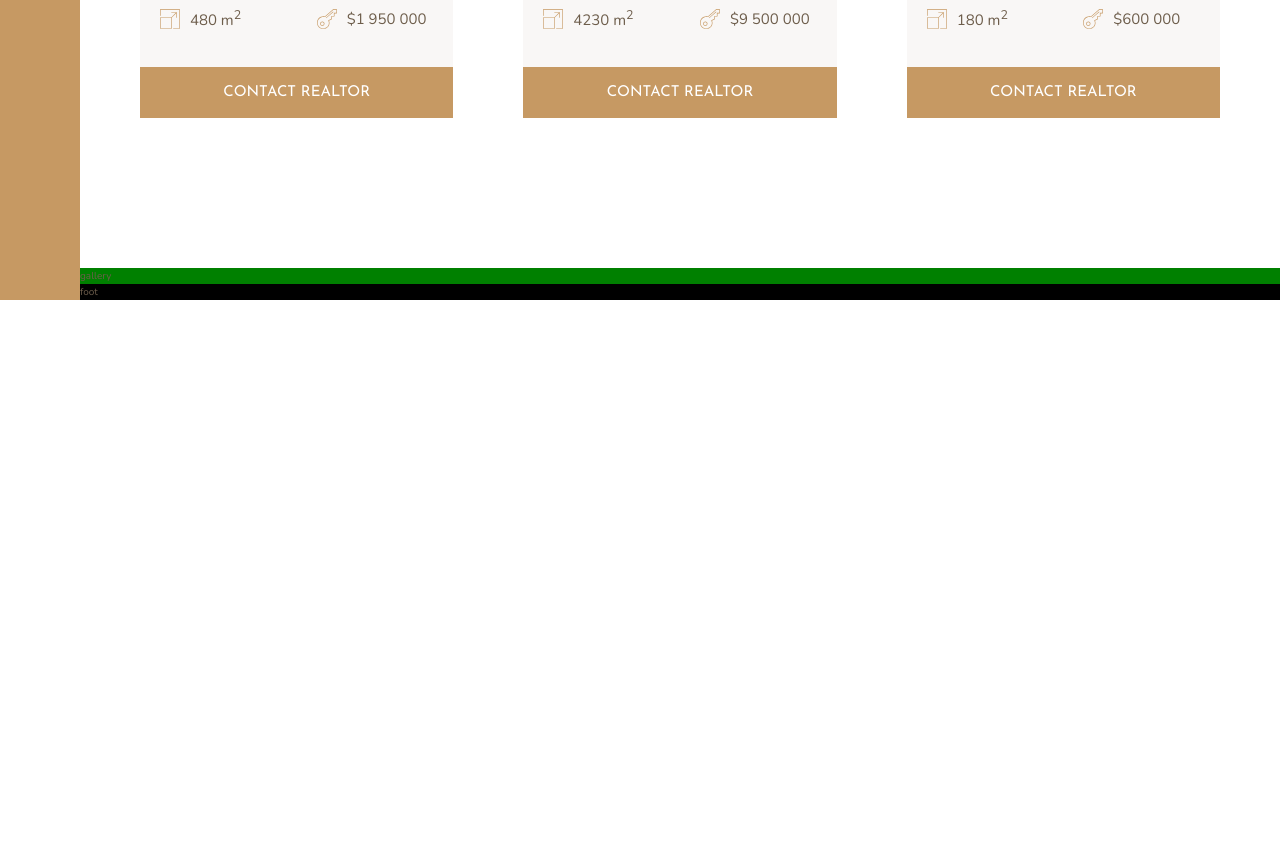
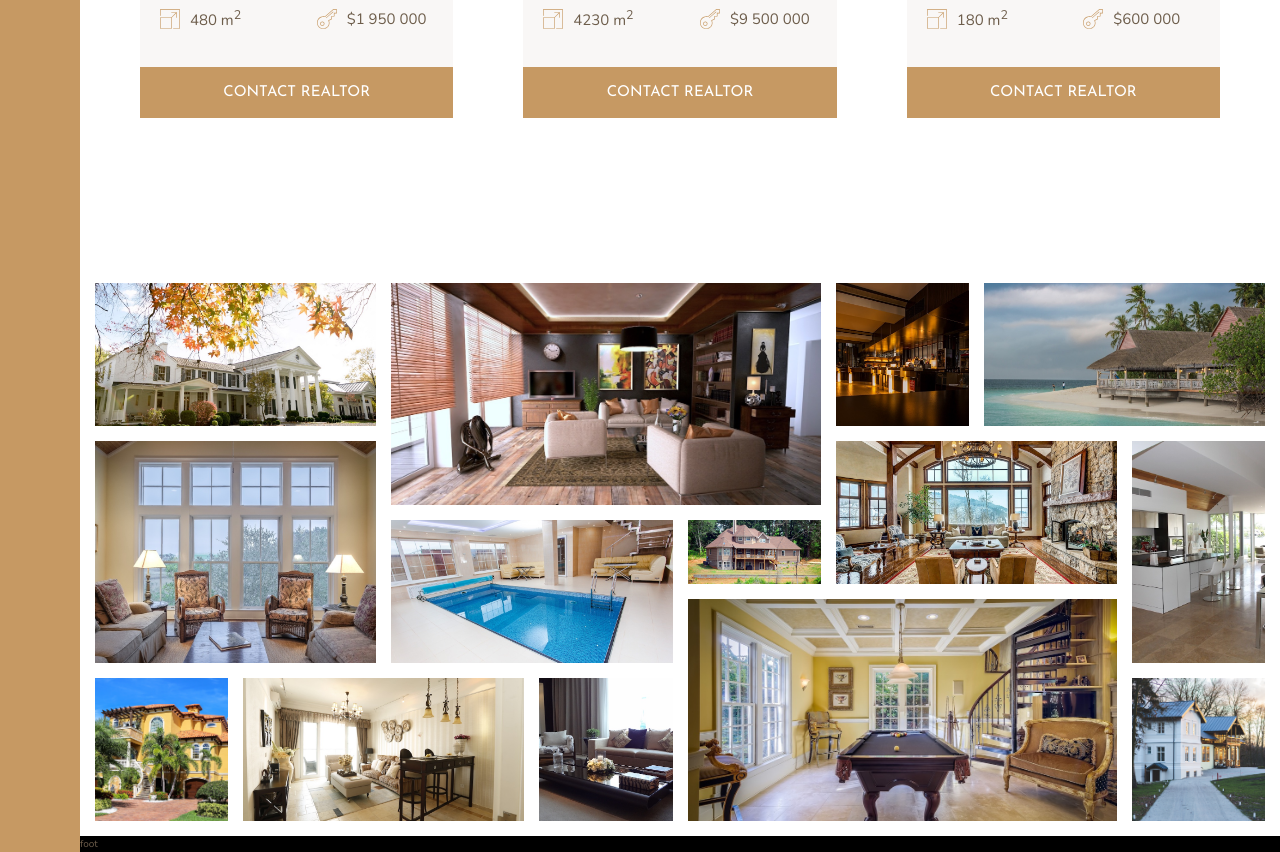
Before and after one commit to Guilllemain/nexter, a website: page index.html in a window 1280 px wide. Shown: the part 2804-3656 px from the top of the page. Before the commit the page ends 3104 px from the top, so only its background shows below. Drawn offline with nearby package versions, Linux system fonts and the light colour scheme.

Commit message:
Added the gallery section

```diff
--- a/index.html
+++ b/index.html
@@ -271,7 +271,48 @@
             </div>
         </section>
         <section class="gallery">
-            gallery
+            <figure class="gallery__item gallery__item--1">
+                <img src="img/gal-1.jpeg" alt="Gallery 1" class="gallery__img">
+            </figure>
+            <figure class="gallery__item gallery__item--2">
+                <img src="img/gal-2.jpeg" alt="Gallery 2" class="gallery__img">
+            </figure>
+            <figure class="gallery__item gallery__item--3">
+                <img src="img/gal-3.jpeg" alt="Gallery 3" class="gallery__img">
+            </figure>
+            <figure class="gallery__item gallery__item--4">
+                <img src="img/gal-4.jpeg" alt="Gallery 4" class="gallery__img">
+            </figure>
+            <figure class="gallery__item gallery__item--5">
+                <img src="img/gal-5.jpeg" alt="Gallery 5" class="gallery__img">
+            </figure>
+            <figure class="gallery__item gallery__item--6">
+                <img src="img/gal-6.jpeg" alt="Gallery 6" class="gallery__img">
+            </figure>
+            <figure class="gallery__item gallery__item--7">
+                <img src="img/gal-7.jpeg" alt="Gallery 7" class="gallery__img">
+            </figure>
+            <figure class="gallery__item gallery__item--8">
+                <img src="img/gal-8.jpeg" alt="Gallery 8" class="gallery__img">
+            </figure>
+            <figure class="gallery__item gallery__item--9">
+                <img src="img/gal-9.jpeg" alt="Gallery 9" class="gallery__img">
+            </figure>
+            <figure class="gallery__item gallery__item--10">
+                <img src="img/gal-10.jpeg" alt="Gallery 10" class="gallery__img">
+            </figure>
+            <figure class="gallery__item gallery__item--11">
+                <img src="img/gal-11.jpeg" alt="Gallery 11" class="gallery__img">
+            </figure>
+            <figure class="gallery__item gallery__item--12">
+                <img src="img/gal-12.jpeg" alt="Gallery 12" class="gallery__img">
+            </figure>
+            <figure class="gallery__item gallery__item--13">
+                <img src="img/gal-13.jpeg" alt="Gallery 13" class="gallery__img">
+            </figure>
+            <figure class="gallery__item gallery__item--14">
+                <img src="img/gal-14.jpeg" alt="Gallery 14" class="gallery__img">
+            </figure>
         </section>
         <footer class="footer">
             foot
--- a/sass/_gallery.scss
+++ b/sass/_gallery.scss
@@ -1,4 +1,69 @@
 .gallery {
-	background-color: green;
 	grid-column: full-start / full-end;
+    display: grid;
+    grid-template-columns: repeat(8, 1fr);
+    grid-template-rows: repeat(7, 5vw);
+    grid-gap: 1.5rem;
+    padding: 1.5rem;
+
+    &__item {
+        &--1 {
+            grid-column: 1 / 3;
+            grid-row: 1 / 3;
+        }
+        &--2 {
+            grid-column: 3 / 6;
+            grid-row: 1 / 4;
+        }
+        &--3 {
+            grid-row: 1 / 3;
+        }
+        &--4 {
+            grid-row: 1 / 3;
+            grid-column: 7 / -1
+        }
+        &--5 {
+            grid-column: 1 / 3;
+            grid-row: 3 / 6;
+        }
+        &--6 {
+            grid-column: 3 / 5;
+            grid-row: 4 / 6;
+        }
+        &--7 {
+
+        }
+        &--8 {
+            grid-column: 6 / 8;
+            grid-row: 3 / 5;
+        }
+        &--9 {
+            grid-column: 8 / -1;
+            grid-row: 3 / 6;
+        }
+        &--10 {
+            grid-row: 6 / -1;
+        }
+        &--11 {
+            grid-row: 6 / -1;
+            grid-column: 2 / 4;
+        }
+        &--12 {
+            grid-row: 6 / -1;
+        }
+        &--13 {
+            grid-row: 5 / -1;
+            grid-column: 5 / 8;
+        }
+        &--14 {
+            grid-row: 6 / -1;
+        }
+    }
+
+    &__img {
+        width: 100%;
+        height: 100%;
+        object-fit: cover;
+        display: block;
+    }
 }
```
Also changed, not shown: css/style.css.
